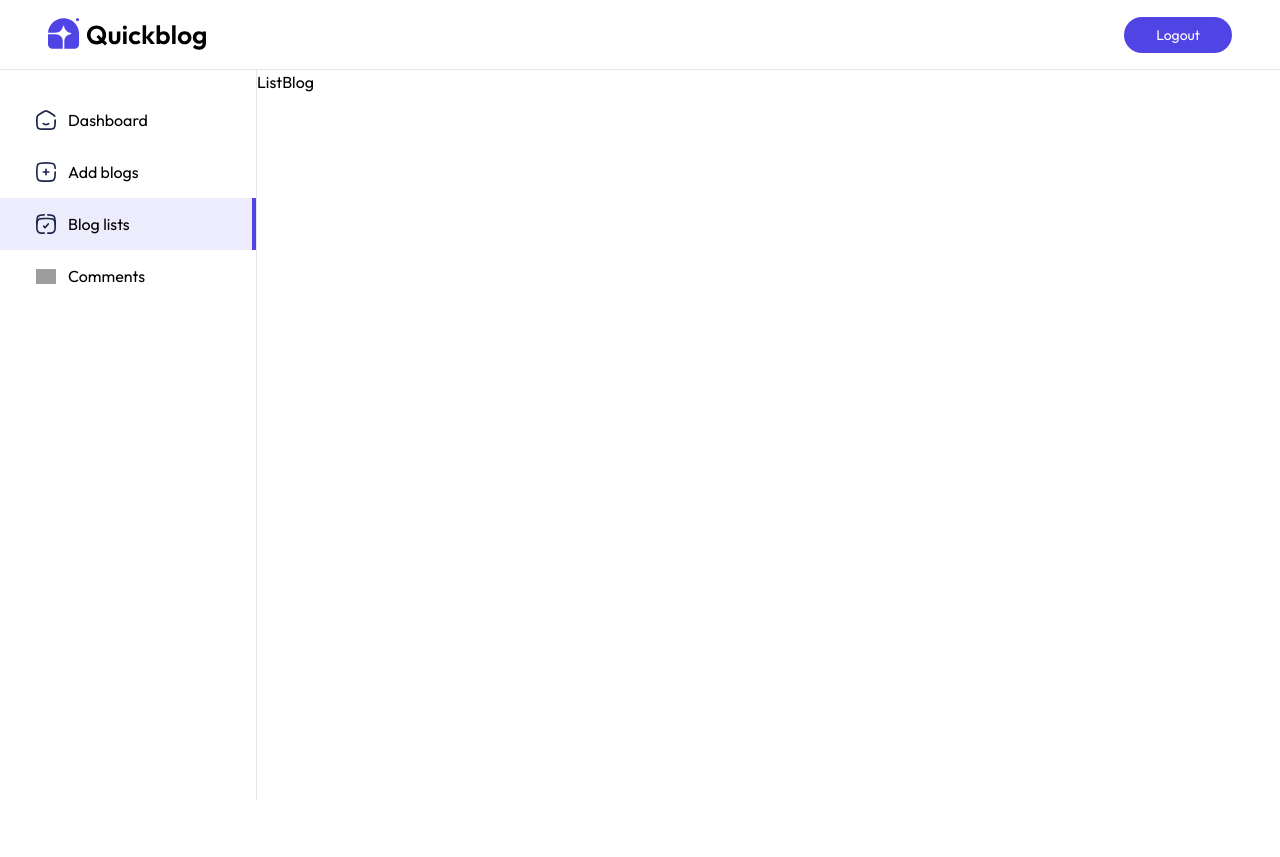
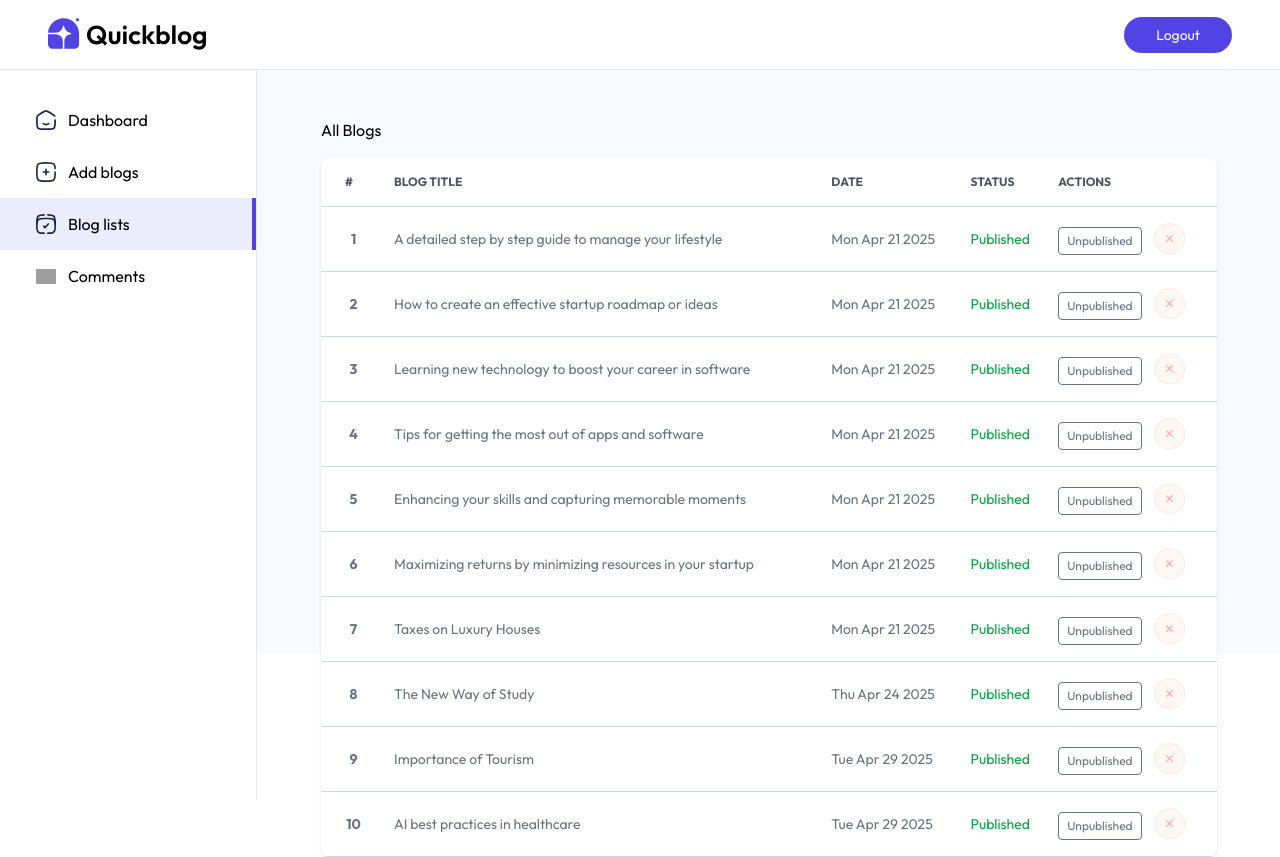
Before and after one commit to AneeshYadav2419/blog, a React (Vite) app in the folder client/: page /admin/listBlog in a window 1280 px wide. Before the commit the page ends 800 px from the top, so only its background shows below. Built offline with nearby package versions, Linux system fonts and the light colour scheme; grey boxes are pictures that could not be loaded.

Commit message:
add frontend

```diff
--- a/client/src/components/admin/BlogTableItem.jsx
+++ b/client/src/components/admin/BlogTableItem.jsx
@@ -1,8 +1,26 @@
 import React from 'react'
+import { assets } from '../../assets/assets';
 
-const BlogTableItem = () => {
+const BlogTableItem = ({blog, fetchBlogs, index}) => {
+
+  const {title, createdAt} = blog;
+  const BlogDate = new Date (createdAt)
   return (
-    <div>BlogTableItem</div>
+    <tr className='border-y border-gray-300'>
+      <th className='px-2 py-4'>{index}</th>
+       <td className='px-2 py-4'>{title}</td>
+         <td className='px-2 py-4 max-sm:hidden'>{BlogDate.toDateString()}</td>
+           <td className='px-2 py-4 max-sm:hidden'>
+            <p className={`${blog.isPublished ? "text-green-600" : "text-orange-700"}`}>
+              {blog.isPublished ? 'Published' : 'Unpublished'}
+            </p>
+           </td>
+           <td className='px-2 py-4 flex text-xs gap-3'>
+            <button className='border px-2 py-0.5 mt-1 rounded cursor-pointer'>{blog.isPublished ? 'Unpublished' : 'Published'}</button>
+            <img src={assets.cross_icon} className='w-8 hover:scale-110 transition-all cursor-pointer' alt=''/>
+           </td>
+
+    </tr>
   )
 }
 
--- a/client/src/pages/admin/Dashboard.jsx
+++ b/client/src/pages/admin/Dashboard.jsx
@@ -1,6 +1,7 @@
 import React, { use, useEffect, useState } from 'react'
 import { assets, dashboard_data } from '../../assets/assets'
 import Comments from './Comments'
+import BlogTableItem from '../../components/admin/BlogTableItem'
 
 const Dashboard = () => {
     const [ dashboardData, setDashboard] = useState({
@@ -68,7 +69,12 @@ const Dashboard = () => {
 
                     </tr>
                 </thead>
-                <tbody></tbody>
+                <tbody>
+                    {dashboardData.recentBlogs.map((blog, index) => {
+                        return <BlogTableItem key={blog._id} blog={blog}
+                        fetchBlogs={fetchDashboard} index={index + 1} />
+                    })}
+                </tbody>
             </table>
 
         </div>
--- a/client/src/pages/admin/ListBlog.jsx
+++ b/client/src/pages/admin/ListBlog.jsx
@@ -1,8 +1,47 @@
-import React from 'react'
+import React, { useEffect, useState } from 'react'
+import { blog_data } from '../../assets/assets';
+import BlogTableItem from '../../components/admin/BlogTableItem';
 
 const ListBlog = () => {
+
+  const [blogs , setBlogs] = useState([]);
+
+  const fetchBlogs =  async () =>{
+    setBlogs(blog_data)
+  }
+
+  useEffect(()=>{
+    fetchBlogs()
+  },[])
+
   return (
-    <div>ListBlog</div>
+    <div className='flex-1 h-4/5  pt-5 px-5 sm:pt-12 sm:pl-16 bg-blue-50/50'>
+      <h1>All Blogs</h1>
+
+              <div className='relative max-w-4xl mt-4 overflow-x-auto shadow rounded-lg scrollbar-hide bg-white'>
+            <table className='w-full text-sm text-gray-500'>
+                <thead className='text-xs text-gray-600 text-left uppercase'>
+                    <tr>
+                        <th scope='col' className='px-2 py-4 xl:px-6'>#</th>
+                        <th scope='col' className='px-2 py-4'>Blog Title</th>
+                        <th scope='col' className='px-2 py-4 max-sm:hidden'>Date</th>
+                        <th scope='col' className='px-2 py-4 max-sm:hidden'>Status</th>
+                        <th scope='col' className='px-2 py-4'>Actions</th>
+
+
+                    </tr>
+                </thead>
+                <tbody>
+                    {blogs.map((blog, index) => {
+                        return <BlogTableItem key={blog._id} blog={blog}
+                        fetchBlogs={fetchBlogs} index={index + 1} />
+                    })}
+                </tbody>
+            </table>
+
+        </div>
+
+    </div>
   )
 }
 
```
